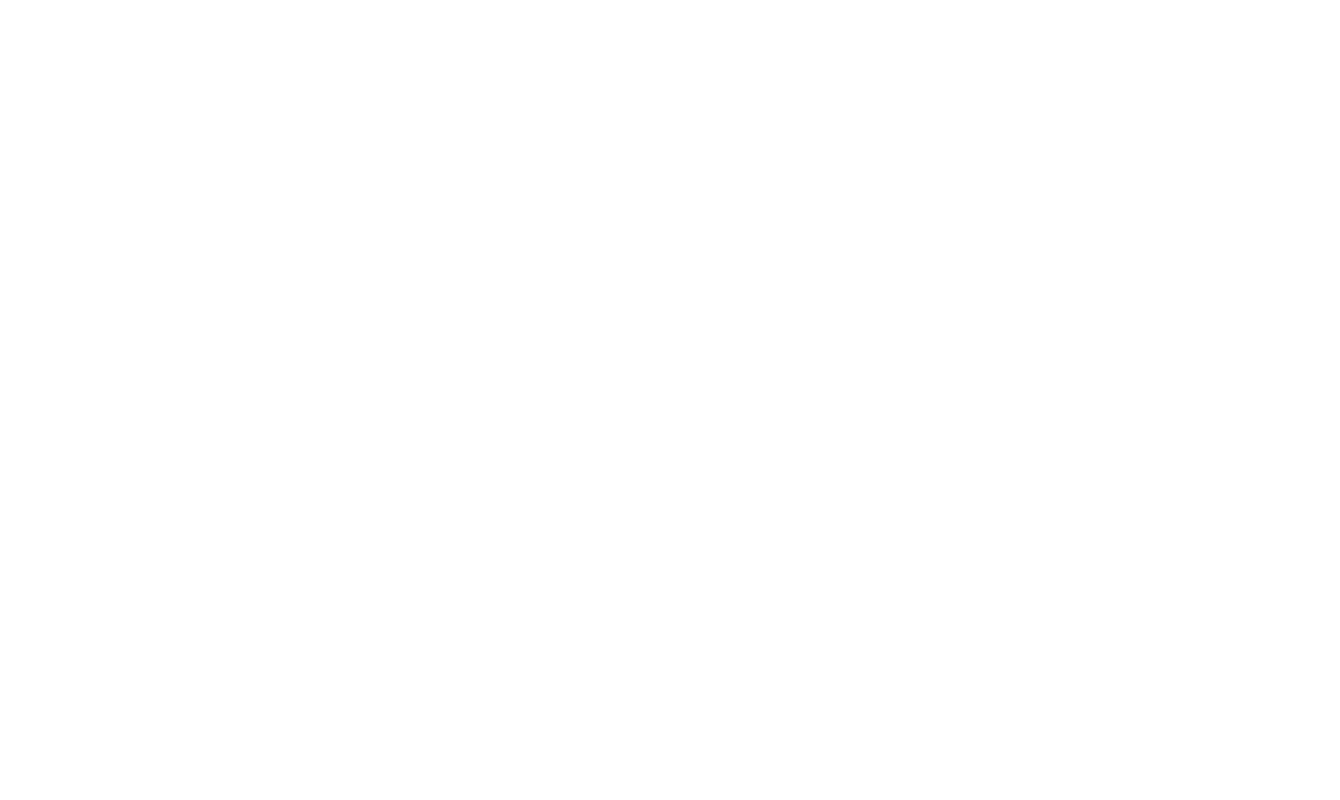
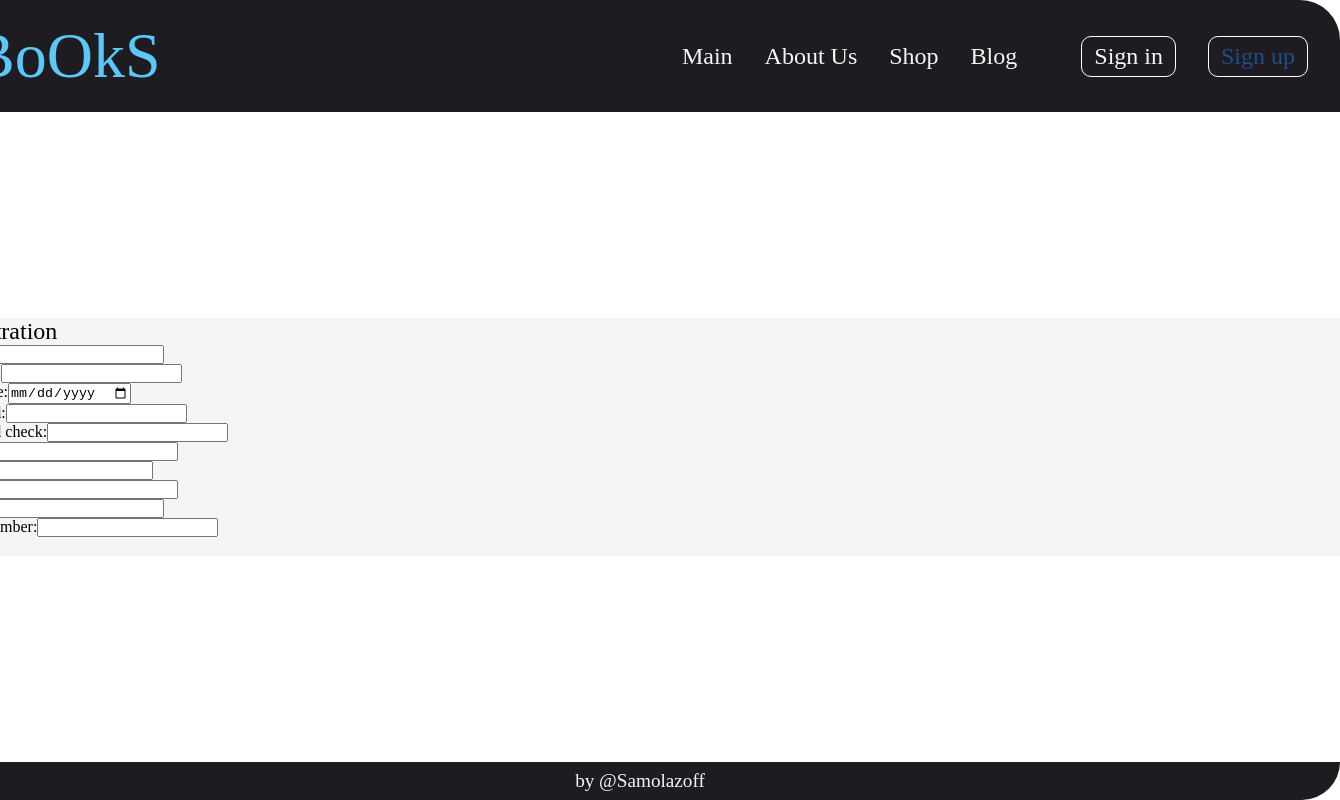
Before and after one commit to samolazoff/Books-shop, a React (Create React App) app in the folder client/: page /Registration in a window 1280 px wide. Before the commit this address had no page. Shown: the whole page, 1340 px wide, since content can reach past the window. Built offline with nearby package versions, Linux system fonts and the light colour scheme; a web font is replaced by a local one.

Commit message:
Add page registration with draft

```diff
--- a/client/src/App.js
+++ b/client/src/App.js
@@ -4,13 +4,15 @@ import { BrowserRouter, Routes, Route } from "react-router-dom";
 
 import Layout from './components/Layout/Layout';
 import Home from './pages/Home/Home';
+import Registration from './pages/Registration/Registration';
 
 function App() {
     return (
         <BrowserRouter>
             <Routes>
-                <Route path='/' element={<Layout/>}>
-                    <Route index element={<Home/>}></Route>
+                <Route path = '/' element = {<Layout/>}>
+                    <Route index element = {<Home/>}></Route>
+                    <Route path = '/Registration' element = {<Registration/>}></Route>
                 </Route>
             </Routes>
         </BrowserRouter>
--- a/client/src/features/nav/navSlice.js
+++ b/client/src/features/nav/navSlice.js
@@ -28,7 +28,7 @@ export const navSlice = createSlice({
         },
         {
             name: 'Sign up',
-            href: '/regisration',
+            href: '/registration',
         }
     ]
   },
--- /dev/null
+++ b/client/src/pages/Registration/Registration.jsx
@@ -0,0 +1,60 @@
+import './Registration.scss';
+
+function Registration(){
+    return(
+       <main className="registration">
+            <h2 className="block-title">Registration</h2>
+            <form action="/registration" method="post">
+            <div className="registration-wrap">
+                <div className="wrap-id">
+                    <div className="wrap-input">
+                        <label for="user_name">Name:</label>
+                        <input type="text" id="user_name" name="user_name" required/>
+                    </div>
+                    <div className="wrap-input">
+                        <label for="user_surname">Surname:</label>
+                        <input type="text" id="user_surname" name="user_surname" required/>
+                    </div>
+                    <div className="wrap-input">
+                        <label for="user_birthday">Birth date:</label>
+                        <input type="date" id="user_birthday" name="user_birthday" required/>
+                    </div>
+                    <div className="wrap-input">
+                        <label for="user_password">Password:</label>
+                        <input type="password" id="user_password" name="user_password" required/>
+                    </div>
+                    <div className="wrap-input">
+                        <label for="user_password_check">Password check:</label>
+                        <input type="password" id="user_password_check" name="user_password_check" required/>
+                    </div>
+                </div>
+                <div className="wrap-contact">
+                    <div className="wrap-input">
+                        <label for="user_country">Country:</label>
+                        <input type="text" id="user_country" name="user_country" required/>
+                    </div>
+                    <div className="wrap-input">
+                        <label for="user_city">City:</label>
+                        <input type="text" id="user_city" name="user_city" required/>
+                    </div>
+                    <div className="wrap-input">
+                        <label for="user_address">Address:</label>
+                        <input type="text" id="user_address" name="user_address" required/>
+                    </div>
+                    <div className="wrap-input">
+                        <label for="user_email">Email:</label>
+                        <input type="email" id="user_email" name="user_email" required/>
+                    </div>
+                    <div className="wrap-input">
+                        <label for="user_prhone">Phone number:</label>
+                        <input type="email" id="user_phone" name="user_phone" required/>
+                    </div>
+                </div>
+            </div>
+                <button type="submit">Send</button>
+            </form>
+       </main>
+    )
+};
+
+export default Registration;
```
Also changed, not shown: client/src/pages/Registration/Registration.scss (added).
